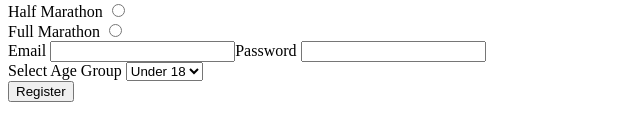
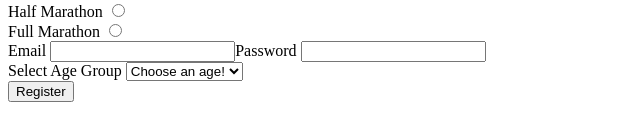
Before and after one commit to webstormcam/Race_Registration_Form_simple, a plain HTML site: page index.html in a window 1280 px wide. Shown: the part 170-310 px from the top of the page, 0-640 px from the left. Drawn offline with Linux system fonts and the light colour scheme.

Commit message:
Made everything required

```diff
--- a/index.html
+++ b/index.html
@@ -27,7 +27,8 @@
                 for="password">Password
             </label><input type="password" id="password" name="password" required></div>
         <label for="age">Select Age Group </label>
-        <select name="age" id="age">
+        <select name="age" id="age" required>
+            <option value="">Choose an age!</option>
             <option value="-18">Under 18</option>
             <option value="18-30">18-30</option>
             <option value="30-50">30-50</option>
```
